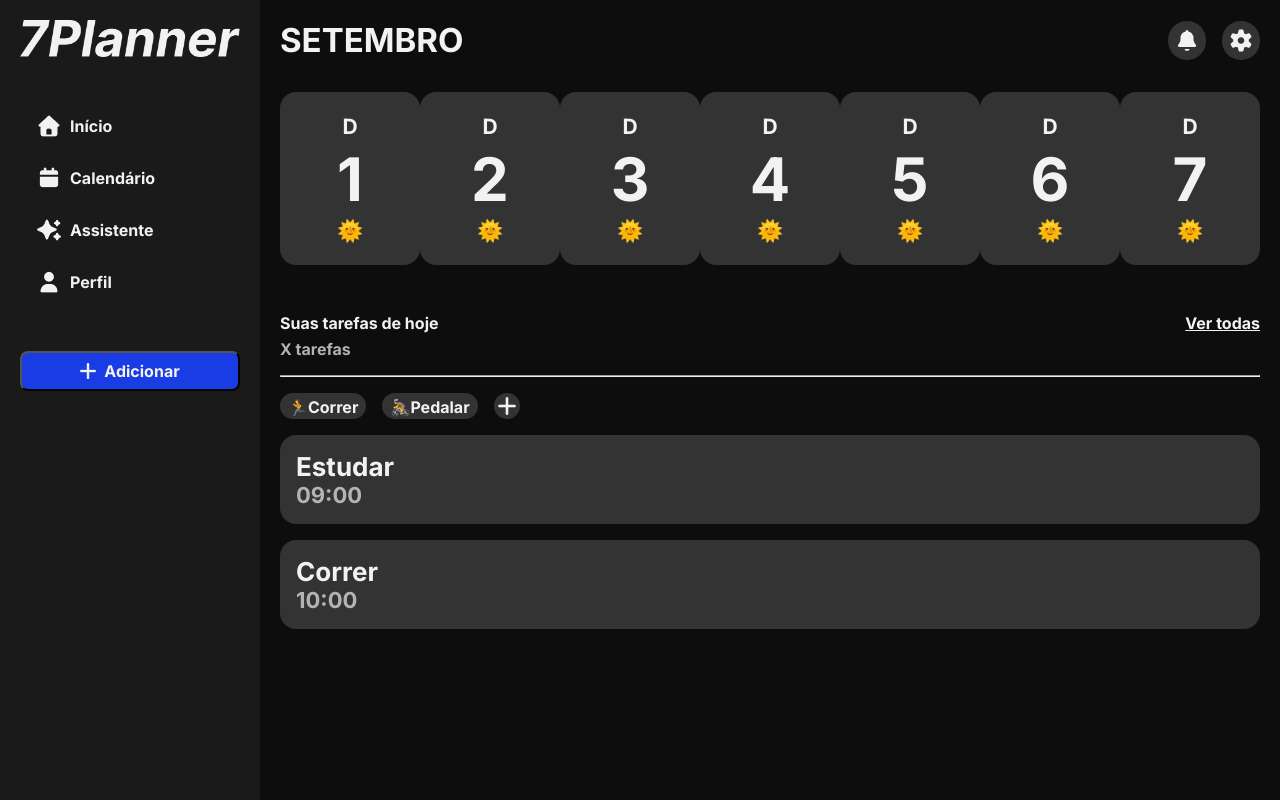
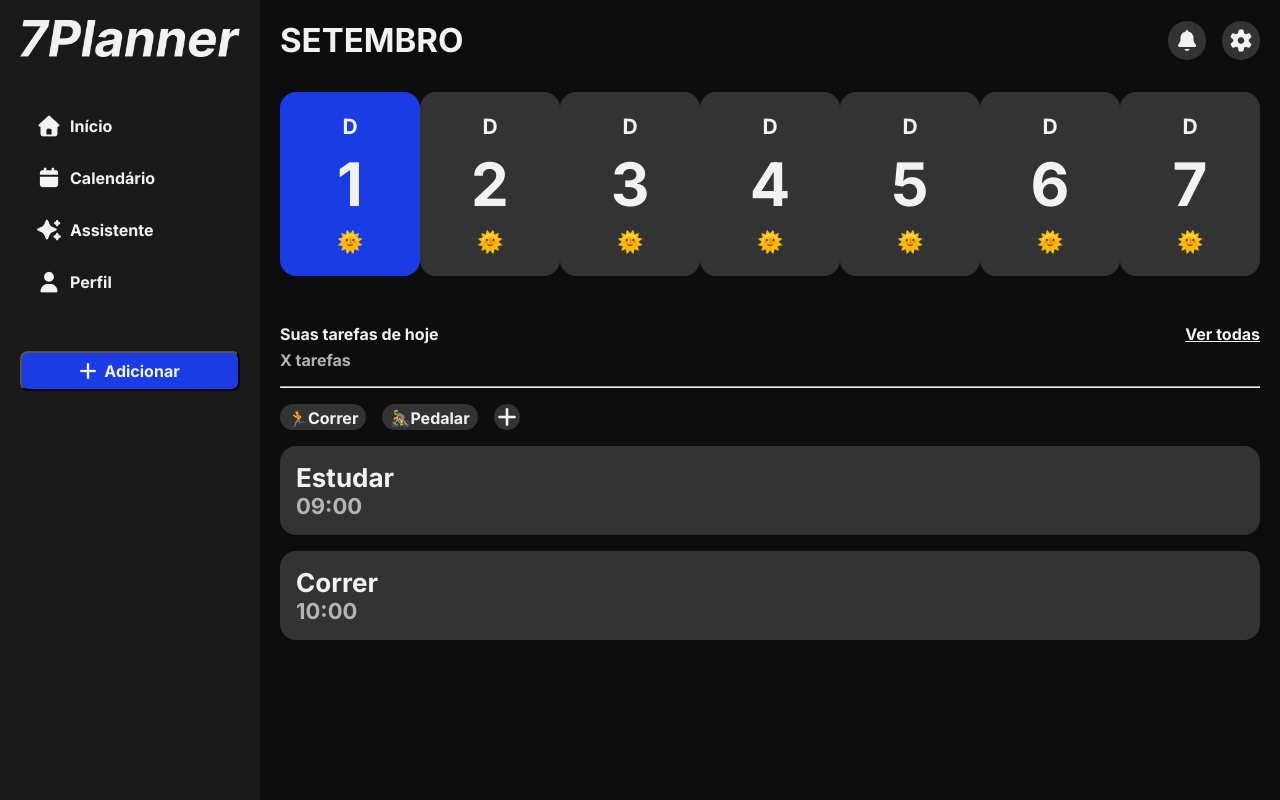
Before and after one commit to Nicolas-BB/7planner, a React (Vite) app: page / in a window 1280 px wide. Built offline with nearby package versions, Linux system fonts and the light colour scheme.

Commit message:
feat: adiciona filtro de tasks por dia

```diff
--- a/src/components/system/main/Main.jsx
+++ b/src/components/system/main/Main.jsx
@@ -1,12 +1,15 @@
 import Week from "./week/Week.jsx"
 import TasksList from "./tasks/TasksList.jsx"
 import styles from "../../../styles/system/main.module.css"
+import { useState } from "react"
 
 export default function Main() {
+    const [selection, setSelection] = useState(0)
+
     return (
         <main className={styles.main}>
-            <Week />
-            <TasksList />
+            <Week selection={selection} setSelection={setSelection} />
+            <TasksList selection={selection} />
         </main>
     )
 }
--- a/src/components/system/main/tasks/TasksList.jsx
+++ b/src/components/system/main/tasks/TasksList.jsx
@@ -5,7 +5,7 @@ import { tasksData } from "./tasksData.js"
 import { tagsData } from "./tagsData.js"
 import plusIcon from "../../../../assets/plusIcon.png"
 
-export default function TasksList() {
+export default function TasksList({ selection }) {
     return (
         <div className={styles.container}>
             <div className={styles.headContainer}>
@@ -17,18 +17,18 @@ export default function TasksList() {
             </div>
             <hr />
             <div className={styles.tagsDiv}>
-                {tagsData.map((data, i) => (
+                {tagsData.map((tag, i) => (
                     <Tag
                         key={i}
-                        {...data}
+                        {...tag}
                     />
-                    ))}
-                    <img src={plusIcon} alt="Ícone de adição" className={styles.img} />
+                ))}
+                <img src={plusIcon} alt="Ícone de adição" className={styles.img} />
             </div>
-            {tasksData.map((data, i) => (
+            {tasksData[selection]?.map((task, i) => (
                 <Task
                     key={i}
-                    {...data}
+                    {...task}
                 />
             ))}
         </div>
--- a/src/components/system/main/tasks/tasksData.js
+++ b/src/components/system/main/tasks/tasksData.js
@@ -1,10 +1,9 @@
 export let tasksData = [
-    {
-        "title": "Estudar",
-        "hour": "09:00"
-    },
-    {
-        "title": "Correr",
-        "hour": "10:00"
-    }
+    [
+        { title: "Estudar", hour: "09:00" },
+        { title: "Correr", hour: "10:00" }
+    ],
+    [
+        { title: "Treinar", hour: "11:00" }
+    ]
 ]
--- a/src/components/system/main/week/Day.jsx
+++ b/src/components/system/main/week/Day.jsx
@@ -2,10 +2,10 @@ import styles from "../../../../styles/system/day.module.css"
 
 export default function Day(props) {
     return (
-        <div className={styles.day} >
+        <button className={`${styles.day} ${props.selected && styles.daySelected}`} onClick={props.click} >
             <p>{props.dayWeek}</p>
             <p className={styles.dayNum}>{props.dayNum}</p>
             <p>{props.dayWeather}</p>
-        </div>
+        </button>
     )
 }
--- a/src/components/system/main/week/Week.jsx
+++ b/src/components/system/main/week/Week.jsx
@@ -4,7 +4,7 @@ import Day from "./Day.jsx"
 import styles from "../../../../styles/system/week.module.css"
 import { daysData } from "./daysData.js"
 
-export default function Week() {
+export default function Week({ selection, setSelection }) {
     return (
         <div className={styles.container}>
             <div className={styles.div}>
@@ -19,6 +19,8 @@ export default function Week() {
                     <Day
                         key={i}
                         {...data}
+                        click={() => setSelection(i)}
+                        selected={i === selection}
                     />
                 ))}
             </div>
--- a/src/styles/buttons.module.css
+++ b/src/styles/buttons.module.css
@@ -9,4 +9,5 @@
     padding: 8px 16px;
     border-radius: 8px;
     gap: 8px;
+    cursor: pointer;
 }
--- a/src/styles/system/day.module.css
+++ b/src/styles/system/day.module.css
@@ -1,4 +1,5 @@
 .day {
+    all: unset;
     display: flex;
     flex-direction: column;
     justify-content: space-between;
@@ -6,10 +7,11 @@
     background-color: var(--color1);
     font: bold 21px Inter, sans-serif;
     color: var(--text-color1);
-    width: 173px;
-    height: 173px;
+    width: 140px;
+    height: 140px;
     padding: 22px;
     border-radius: 16px;
+    cursor: pointer;
 }
 
 .dayNum {
@@ -17,15 +19,5 @@
 }
 
 .daySelected {
-    display: flex;
-    flex-direction: column;
-    justify-content: space-between;
-    align-items: center;
     background-color: var(--primary-color-1);
-    font: bold 21px Inter, sans-serif;
-    color: var(--text-color1);
-    width: 173px;
-    height: 173px;
-    padding: 22px;
-    border-radius: 16px;
 }
--- a/src/styles/system/week.module.css
+++ b/src/styles/system/week.module.css
@@ -28,4 +28,5 @@
     background-color: var(--color1);
     border-radius: 100px;
     padding: 6px;
+    cursor: pointer;
 }
```
